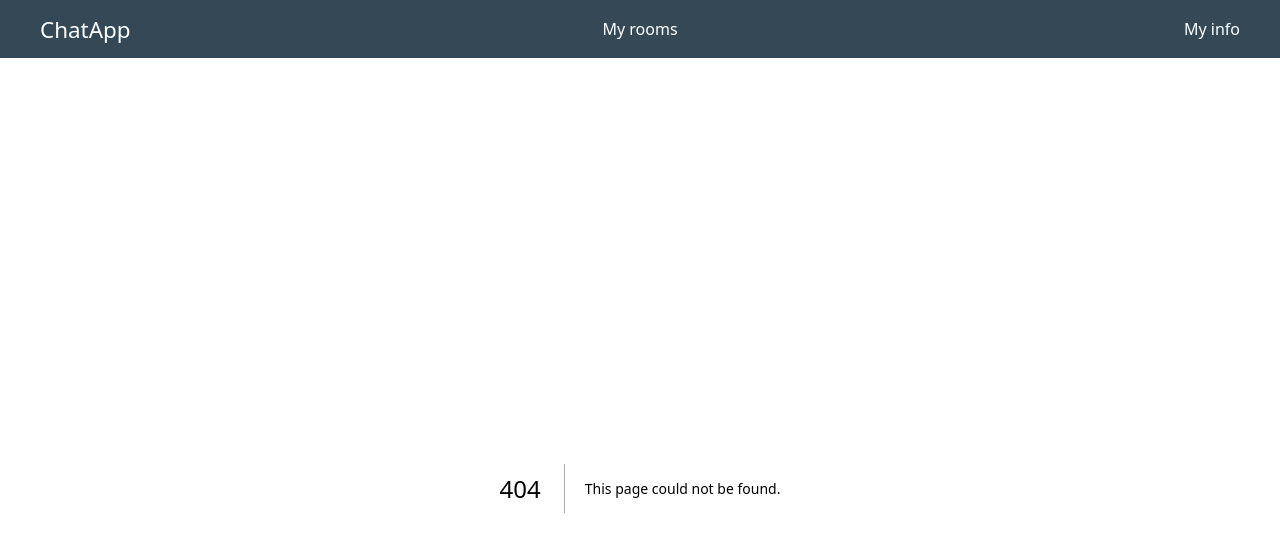
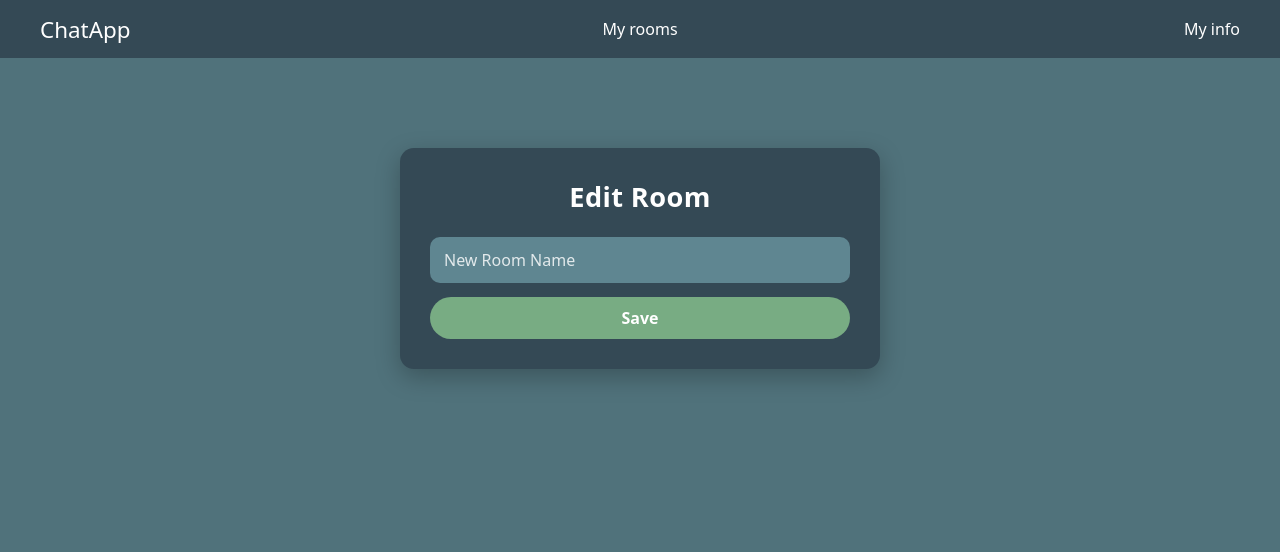
Before and after one commit to eskil4152/chatapp-client, a Next.js app: page /rooms/edit in a window 1280 px wide. Before the commit this address had no page. Shown: the top 552 px of the page. Built offline with nearby package versions, Linux system fonts and the light colour scheme.

Commit message:
Edit room

```diff
--- /dev/null
+++ b/src/api/EditRoomAPI.tsx
@@ -0,0 +1,16 @@
+export default async function JoinRoomAPI(roomId: string, roomName: string) {
+  return await fetch(
+    `${process.env.NEXT_PUBLIC_SERVER_API_URL}/api/rooms/edit`,
+    {
+      method: "PUT",
+      headers: {
+        "Content-Type": "application/json",
+      },
+      body: JSON.stringify({
+        roomId: roomId,
+        roomName: roomName,
+      }),
+      credentials: "include",
+    },
+  );
+}
--- /dev/null
+++ b/src/app/rooms/edit/page.tsx
@@ -0,0 +1,62 @@
+"use client";
+
+import React, { useState } from "react";
+import { useRouter, useSearchParams } from "next/navigation";
+import EditRoomAPI from "@/src/api/EditRoomAPI";
+
+export default function EditRoomPage() {
+  const router = useRouter();
+  const searchParams = useSearchParams();
+
+  const roomId = searchParams.get("id");
+
+  const [roomName, setRoomName] = useState("");
+  const [error, setError] = useState("");
+
+  async function handleSubmit(e: React.FormEvent<HTMLFormElement>) {
+    e.preventDefault();
+
+    if (!roomId) {
+      setError("Invalid room");
+      return;
+    }
+
+    const data = await EditRoomAPI(roomId, roomName);
+
+    if (data.status === 200) {
+      router.replace("/rooms");
+    } else if (data.status === 401) {
+      router.replace("/login");
+    } else if (data.status === 403) {
+      setError("You cannot edit this room");
+    } else if (data.status === 400) {
+      setError("Invalid room name");
+    }
+  }
+
+  return (
+    <div className="pageShellNarrow">
+      <div className="card">
+        <h1 className="pageTitle">Edit Room</h1>
+
+        <form onSubmit={handleSubmit} className="formStack">
+          <input
+            type="text"
+            placeholder="New Room Name"
+            value={roomName}
+            onChange={(e) => setRoomName(e.target.value)}
+          />
+
+          <button
+            className="primaryButton"
+            disabled={roomName.trim().length === 0}
+          >
+            Save
+          </button>
+        </form>
+
+        {error && <p className="errorBox">{error}</p>}
+      </div>
+    </div>
+  );
+}
```
